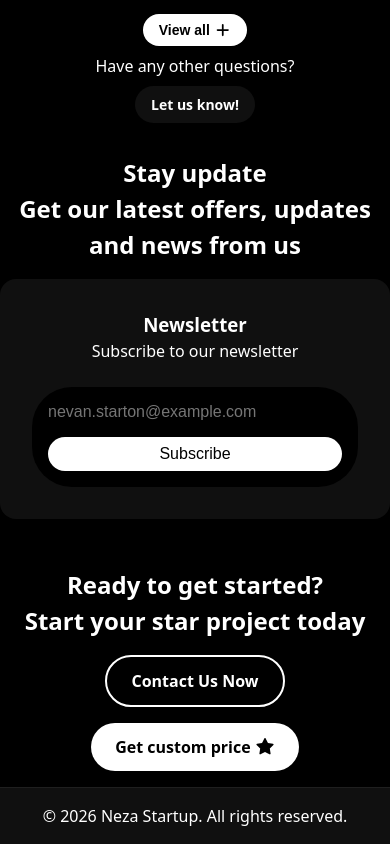
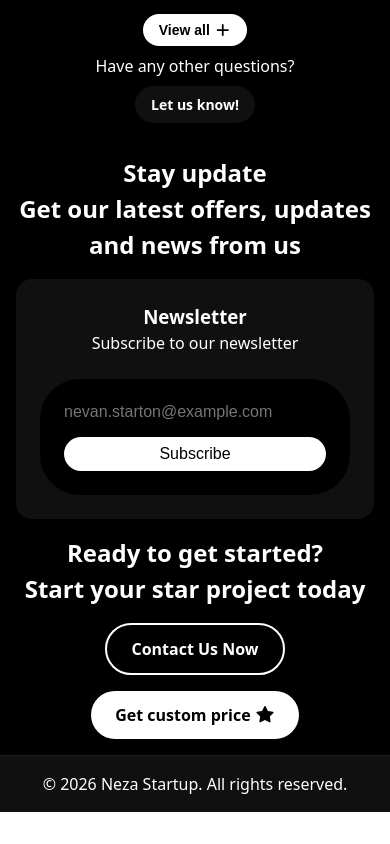
Before and after one commit to neza-startup/neza-startup, a React (Vite) app: page / in a window 390 px wide. Shown: the part 2942-3786 px from the top of the page. After the commit the page ends 3754 px from the top, so only its background shows below. Built offline with nearby package versions, Linux system fonts and the light colour scheme.

Commit message:
Updated newsletter
improved styles

```diff
--- a/src/components/Newsletter.jsx
+++ b/src/components/Newsletter.jsx
@@ -8,7 +8,7 @@ const Newsletter = () => {
         <h2>Get our latest {/* promotions,  */}offers, updates and news from us{/* Get the latest updates and offers from Neza Startup. */}{/*  Stay updated with the latest news and offers from Neza Startup. */}</h2>
       </header>
 
-      <div className={styles.newsletterContent}>
+      <div className={styles.newsletterContainer}>
         <div>
           <h3>Newsletter</h3>
           <span>Subscribe to our newsletter</span>
--- a/src/styles/Newsletter.module.css
+++ b/src/styles/Newsletter.module.css
@@ -1,19 +1,22 @@
 section.newsletter {
+  padding: 0rem 1rem;
   display: flex;
   flex-direction: column;
+  justify-content: center;
   align-items: center;
-  justify-content: center;
-  text-align: center;
+  gap: 1rem;
+  /* text-align: center; */
   /* padding: 2rem;
   background-color: */
   /* light-dark(hsla(0, 0%, 98%, 0.8), */
   /* hsla(240, 2%, 8%, 0.8) */
   /* ) */
   /* ; */
-  margin-bottom: 2rem;
+  /* margin-bottom: 2rem; */
 
   header {
-    margin-bottom: 1rem;
+    /* margin-bottom: 1rem; */
+    text-align: center;
 
     /* h1 {
       font-size: 2rem;
@@ -28,15 +31,16 @@ section.newsletter {
     } */
   }
 
-  div.newsletterContent {
+  div.newsletterContainer {
     display: flex;
     flex-direction: row;
+    justify-content: space-between;
     align-items: center;
-    justify-content: space-between;
-    text-align: left;
+    /* text-align: left; */
     padding: 2rem;
     width: 48rem;
     border-radius: 1rem;
+    gap: 1rem;
 
     /* border: 1px solid #1E1E1E; */
     background-color:
@@ -48,33 +52,33 @@ section.newsletter {
     form.newsletterForm {
       display: flex;
       flex-direction: row;
+      justify-content: space-between;
       align-items: center;
-      justify-content: space-between;
       gap: 1rem;
 
       fieldset {
+        padding: 1rem;
+        border-radius: 2.5rem;
+        border: none;
         display: flex;
         flex-direction: row;
+        justify-content: space-between;
         align-items: center;
-        justify-content: space-between;
         gap: 1rem;
-        border: none;
-        background-color: black;
-        padding: 1rem;
-        border-radius: 2.5rem;
+        background-color: var(--primary-color);
 
         input {
           background-color: transparent;
           border: none;
-          color: white;
+          color: var(--secondary-color);
           font-size: 1rem;
           outline: none;
-          width: fit-content;
+          /* width: max-content; */
         }
 
         button {
-          background-color: white;
-          color: black;
+          background-color: var(--secondary-color);
+          color: var(--primary-color);
           border: none;
           padding: 0.5rem 1rem;
           border-radius: 2.5rem;
@@ -134,17 +138,21 @@ section.newsletter {
 /* responsive design */
 @media only screen and (max-width: 768px) {
   section.newsletter {
-    div.newsletterContent {
+    div.newsletterContainer {
       flex-direction: column;
       width: 100%;
       gap: 1.5rem;
       text-align: center;
+      padding: 1.5rem;
 
       form.newsletterForm {
         flex-direction: column;
         width: 100%;
+        /* gap: 10rem !important;
+        background-color: red; */
 
         fieldset {
+          padding: 1.5rem;
           flex-direction: column;
           width: 100%;
 
```
